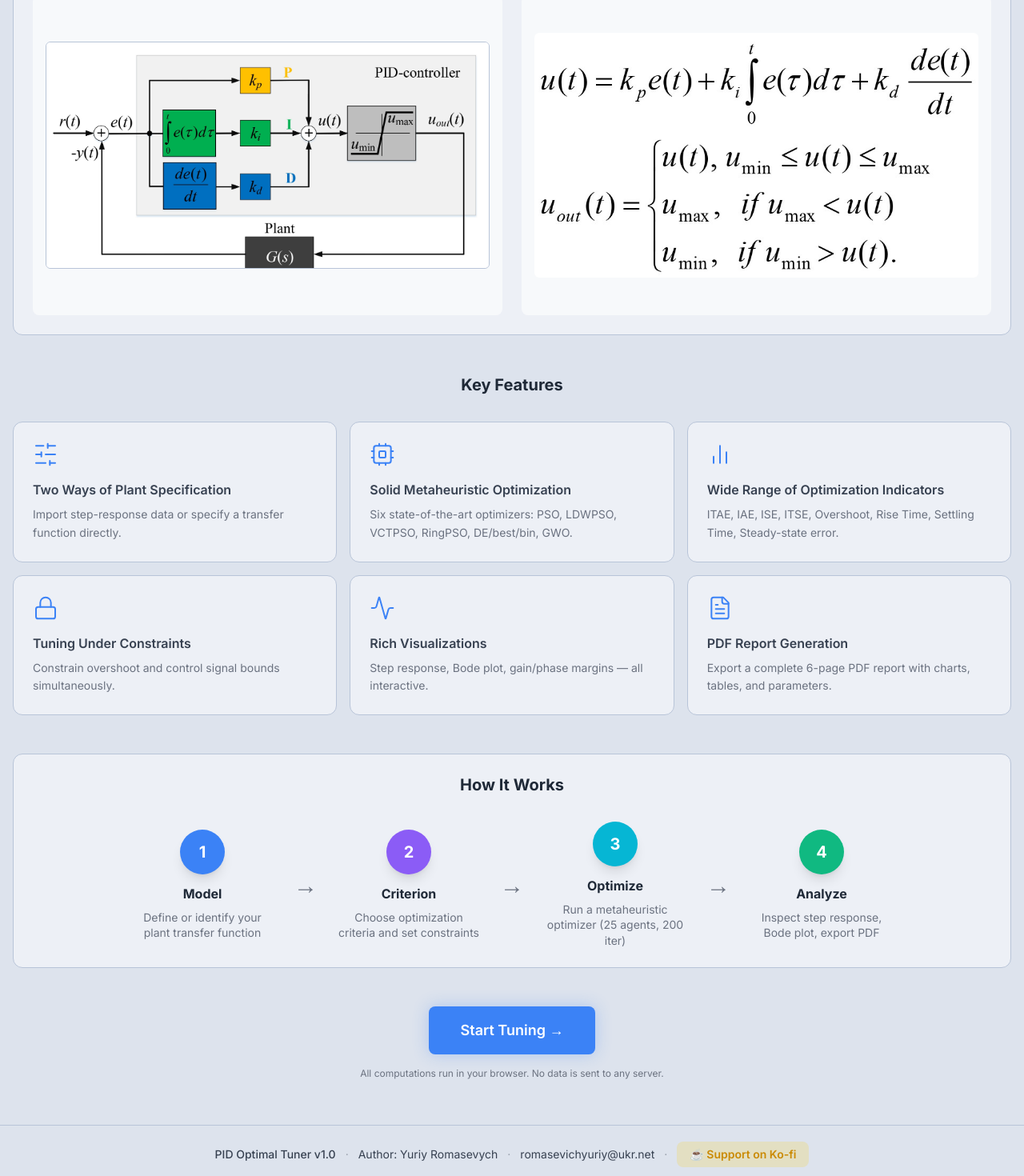
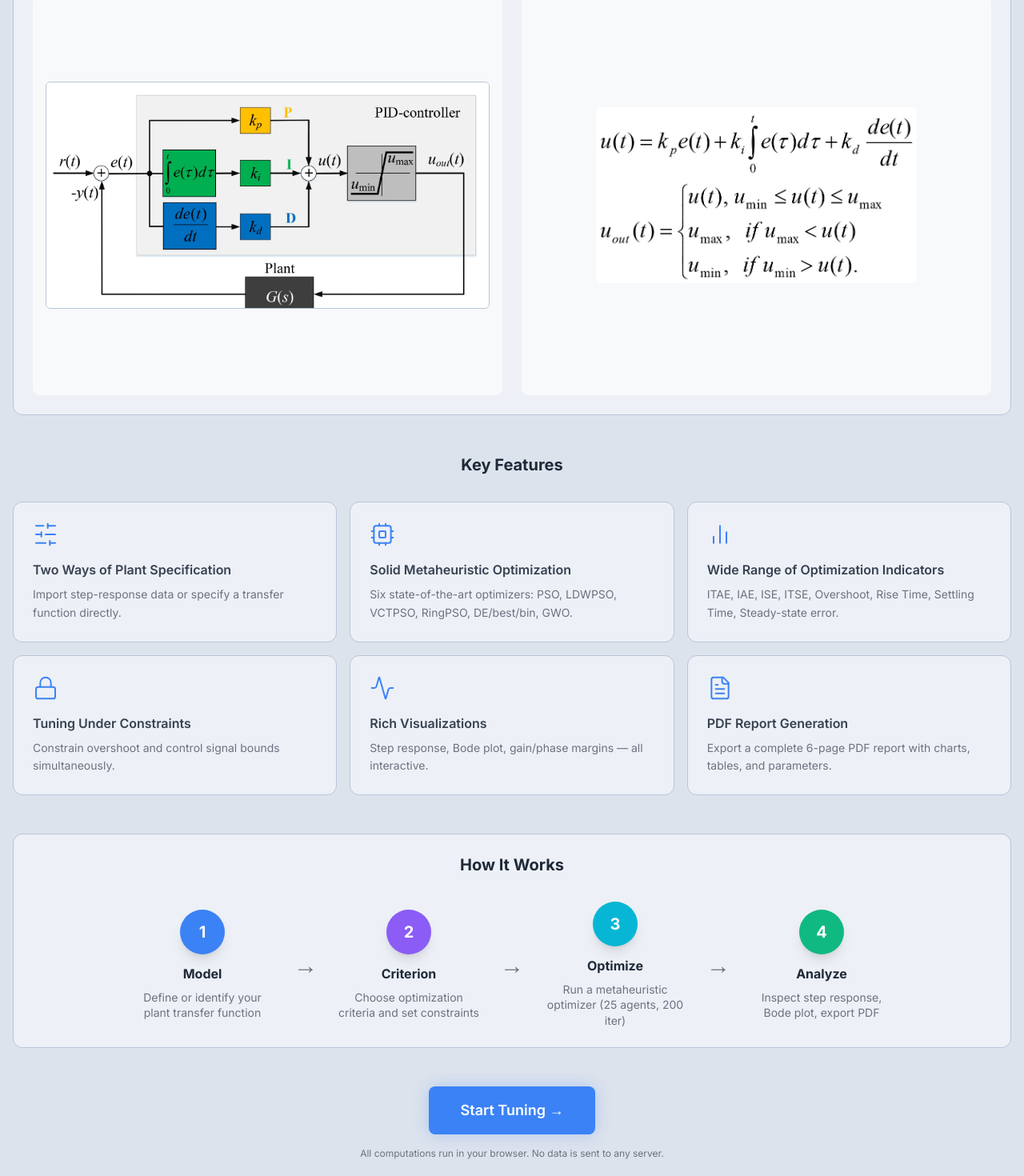
Before and after one commit to romasevych-yuriy/PID_Optimal_Tuner, a React (Vite) app: page /#/ in a window 1280 px wide. Shown: the part 840-2310 px from the top of the page at 80% size. Built offline with nearby package versions, Linux system fonts and the light colour scheme.

Commit message:
ui: plant image 1.5x larger, formula smaller, Ko-fi button brighter/bigger

```diff
--- a/src/components/Layout.jsx
+++ b/src/components/Layout.jsx
@@ -21,7 +21,7 @@ export default function Layout() {
             href="https://ko-fi.com/yurii1"
             target="_blank"
             rel="noopener noreferrer"
-            className="inline-flex items-center gap-1.5 bg-yellow-400/20 hover:bg-yellow-400/35 text-yellow-600 font-semibold px-4 py-1.5 rounded-lg transition-colors text-sm"
+            className="inline-flex items-center gap-2 bg-yellow-400 hover:bg-yellow-300 text-yellow-900 font-bold px-6 py-2.5 rounded-xl transition-colors text-base shadow-md"
           >
             ☕ Support on Ko-fi
           </a>
--- a/src/pages/HomePage.jsx
+++ b/src/pages/HomePage.jsx
@@ -40,20 +40,20 @@ export default function HomePage() {
         <p className="text-gray-500 text-center text-sm mb-6">Parallel PID form implemented in this tool</p>
 
         <div className="grid grid-cols-1 lg:grid-cols-2 gap-6">
-          <div className="flex items-center justify-center p-4 rounded-lg bg-white/60" style={{ minHeight: 400 }}>
+          <div className="flex items-center justify-center p-4 rounded-lg bg-white/60" style={{ minHeight: 500 }}>
             <img
               src="pid-plant.jpg"
               alt="PID Controller + Plant Block Diagram"
               className="max-w-full object-contain rounded-md border border-dark-border"
-              style={{ maxHeight: 420 }}
+              style={{ maxHeight: 630 }}
             />
           </div>
-          <div className="flex items-center justify-center p-4 rounded-lg bg-white/60" style={{ minHeight: 400 }}>
+          <div className="flex items-center justify-center p-4 rounded-lg bg-white/60" style={{ minHeight: 500 }}>
             <img
               src="pid-formula.jpg"
               alt="PID Controller Formula"
               className="max-w-full object-contain rounded-md"
-              style={{ maxHeight: 420 }}
+              style={{ maxHeight: 220 }}
             />
           </div>
         </div>
```
